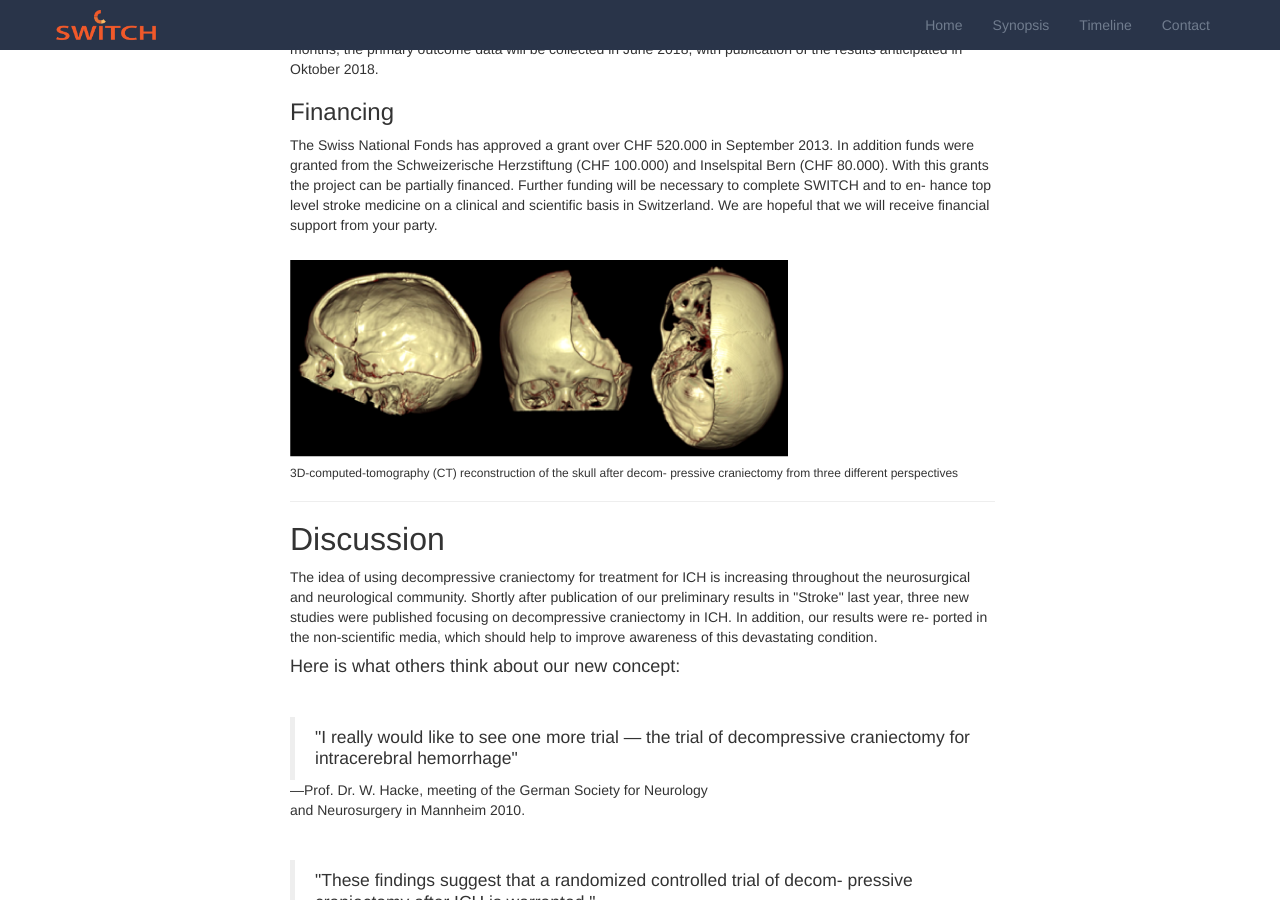
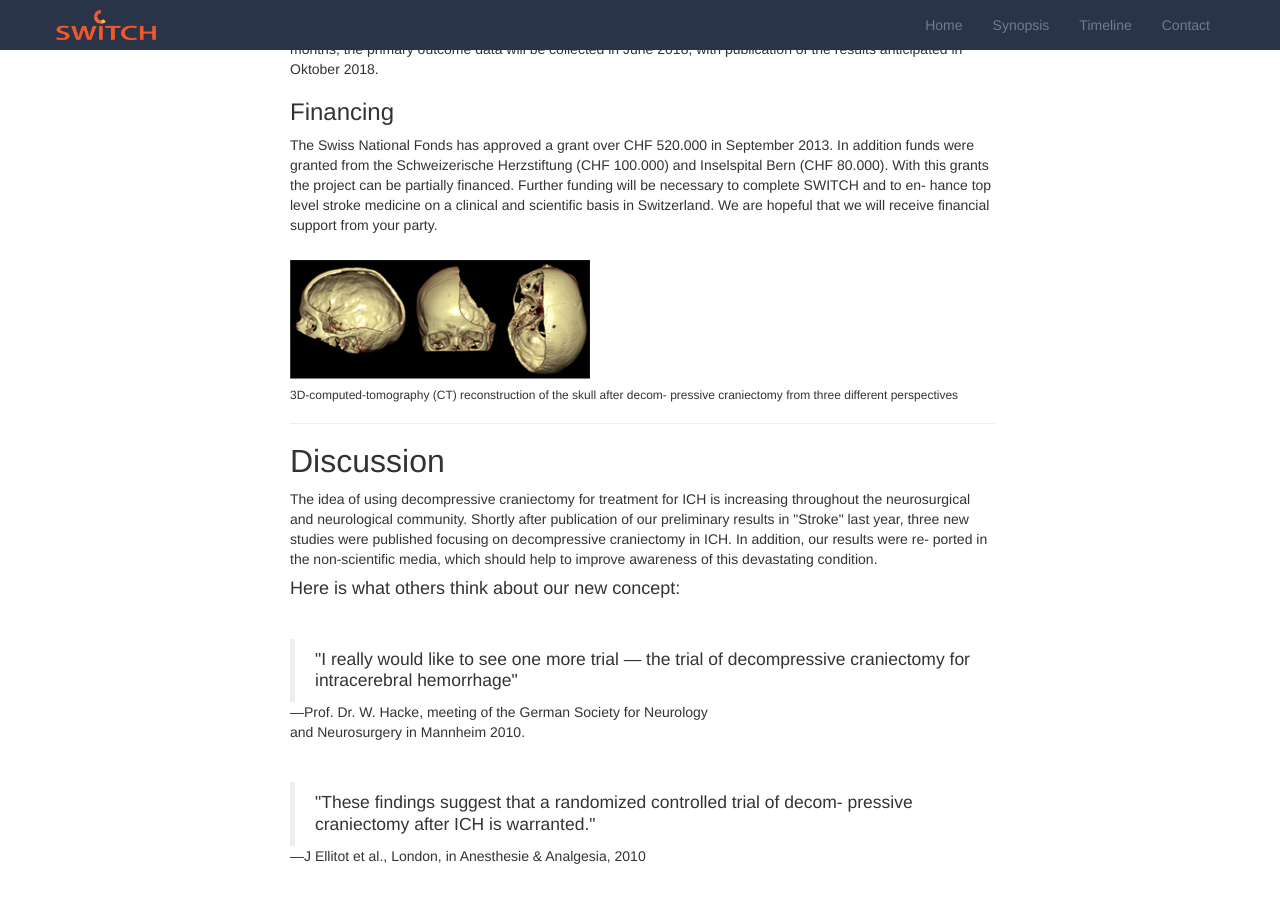
Before and after one commit to bressanj/switch, a Jekyll site: the page built from article/index.md, in a window 1280 px wide and 900 px high, scrolled down 2513 px. Built offline with Jekyll 4.4.1, drawn with Linux system fonts in a browser that asks for light colours; nearby versions of some CDN libraries; Markdown is read by kramdown in place of the engine named in the settings.

Commit message:
Small change in one image size.

```diff
--- a/_includes/navbar.html
+++ b/_includes/navbar.html
@@ -7,7 +7,7 @@
 			<span class="icon-bar"></span>
 		</button>
 
-		<a class="navbar-brand" href="/"><img src="{{ site.baseurl}}/images/switch_logo.png" alt="Your Logo"></a>
+		<a class="navbar-brand" href="{{ site.baseurl }}/"><img src="{{ site.baseurl}}/images/switch_logo.png" alt="Your Logo"></a>
 		<div class="nav-collapse collapse navbar-responsive-collapse">
 			<ul class="nav navbar-nav pull-right" >
 				<li class="active">
```
Also changed, not shown: images/skull.png.
